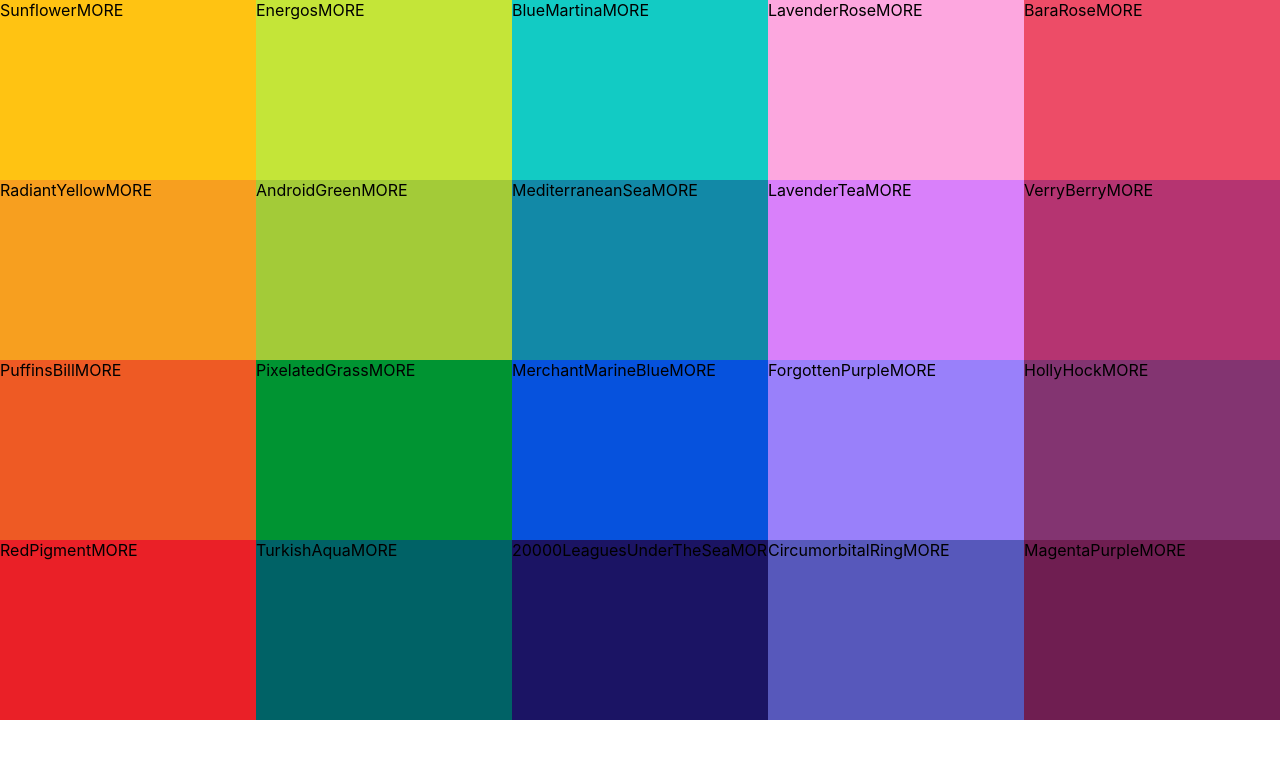
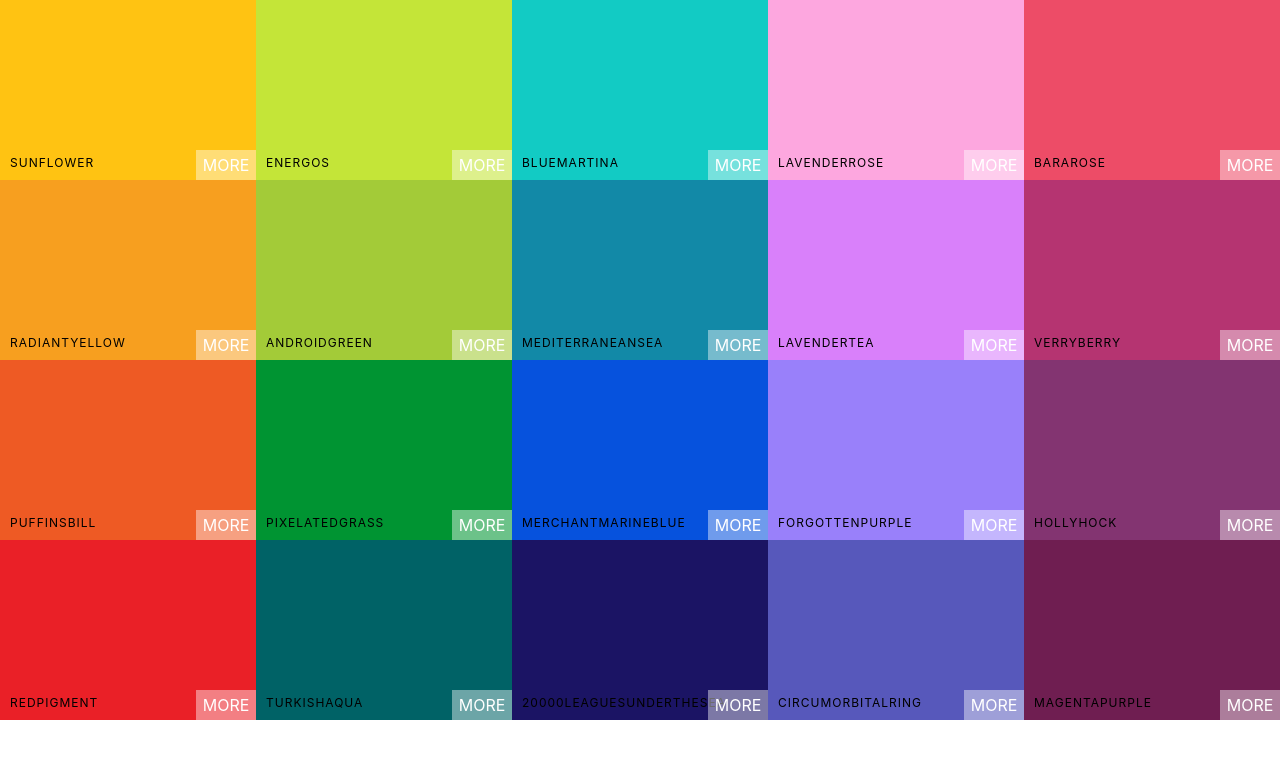
Before and after one commit to hacetheworld/color-app, a React (Create React App) app: page / in a window 1280 px wide. Shown: the top 758 px of the page. Built offline with nearby package versions, Linux system fonts and the light colour scheme.

Commit message:
style colorBox

```diff
--- a/src/component/colorBox/colorBox.component.jsx
+++ b/src/component/colorBox/colorBox.component.jsx
@@ -2,10 +2,17 @@
 import './colorBox.style.css';
 class ColorBox extends Component {
     render() {
+        const { name, background } = this.props;
         return (
-            <div style={{ background: this.props.background }} className='ColorBox'>
-                <span>{this.props.name}</span>
-                <span>MORE</span>
+            <div style={{ background }} className='ColorBox'>
+                <div className='copy-container'>
+                    <div className='box-content'>
+                        <span>{name}</span>
+                    </div>
+                    <button className='copy-button'>Copy</button>
+                </div>
+                <span className='see-more'>More</span>
+
             </div>
         )
     }
--- a/src/component/colorBox/colorBox.style.css
+++ b/src/component/colorBox/colorBox.style.css
@@ -1,7 +1,60 @@
 .ColorBox{
-    width: 20%;
-    height: 25%;
+    width: 100%;
+    height: 100%;
     margin: 0 auto;
     display: inline-block;
     position: relative;
+    cursor: pointer;
+    margin-bottom: -3.9px;
 }
+
+.copy-button{
+    width: 100px;
+    height: 30px;
+    position: absolute;
+    display: inline-block;
+    top: 50%;
+    left: 50%;
+    transform: translate(-50%,-50%);
+    text-align: center;
+    outline: none;
+    background-color: rgb(255, 255, 255,0.5);
+    font-size: 1rem;
+    text-transform: uppercase;
+    color: #ffffff;
+    line-height: 30px;
+    border: none;
+cursor:grab;
+    opacity: 0;
+}
+
+
+.ColorBox:hover  .copy-button{
+
+    opacity: 1;
+    transition: all .4s;
+}
+.box-content{
+    position: absolute;
+    width: 100%;
+    left: 0;
+    bottom: 0;
+    padding: 10px;
+    color: black;
+    letter-spacing: 1px;
+    text-transform: uppercase;
+    font-size: 12px;
+}
+.see-more{
+    background-color: rgba(255, 255, 255, 0.425);
+    position: absolute;
+    border: none;
+    right: 0;
+    bottom: 0;
+    color: #fff;
+    width: 60px;
+    height: 30px;
+    text-align: center;
+    line-height: 30px;
+    text-transform: uppercase;
+}
--- a/src/component/palette/palette.style.css
+++ b/src/component/palette/palette.style.css
@@ -4,4 +4,6 @@
 
 .Palette-colors{
     height: 90%;
+    display: grid;
+    grid-template-columns: repeat(auto-fill, minmax(250px, 1fr));
 }
```
